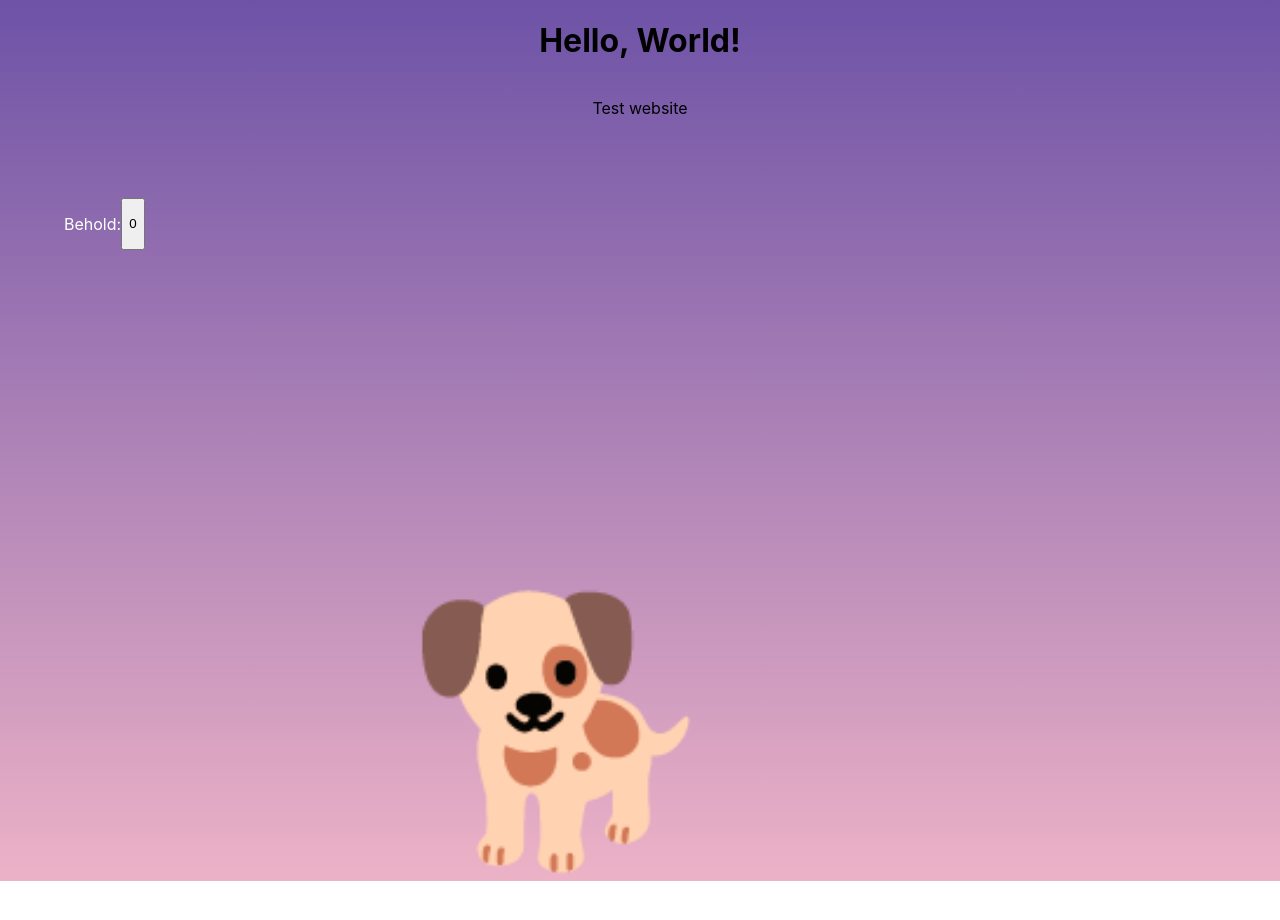
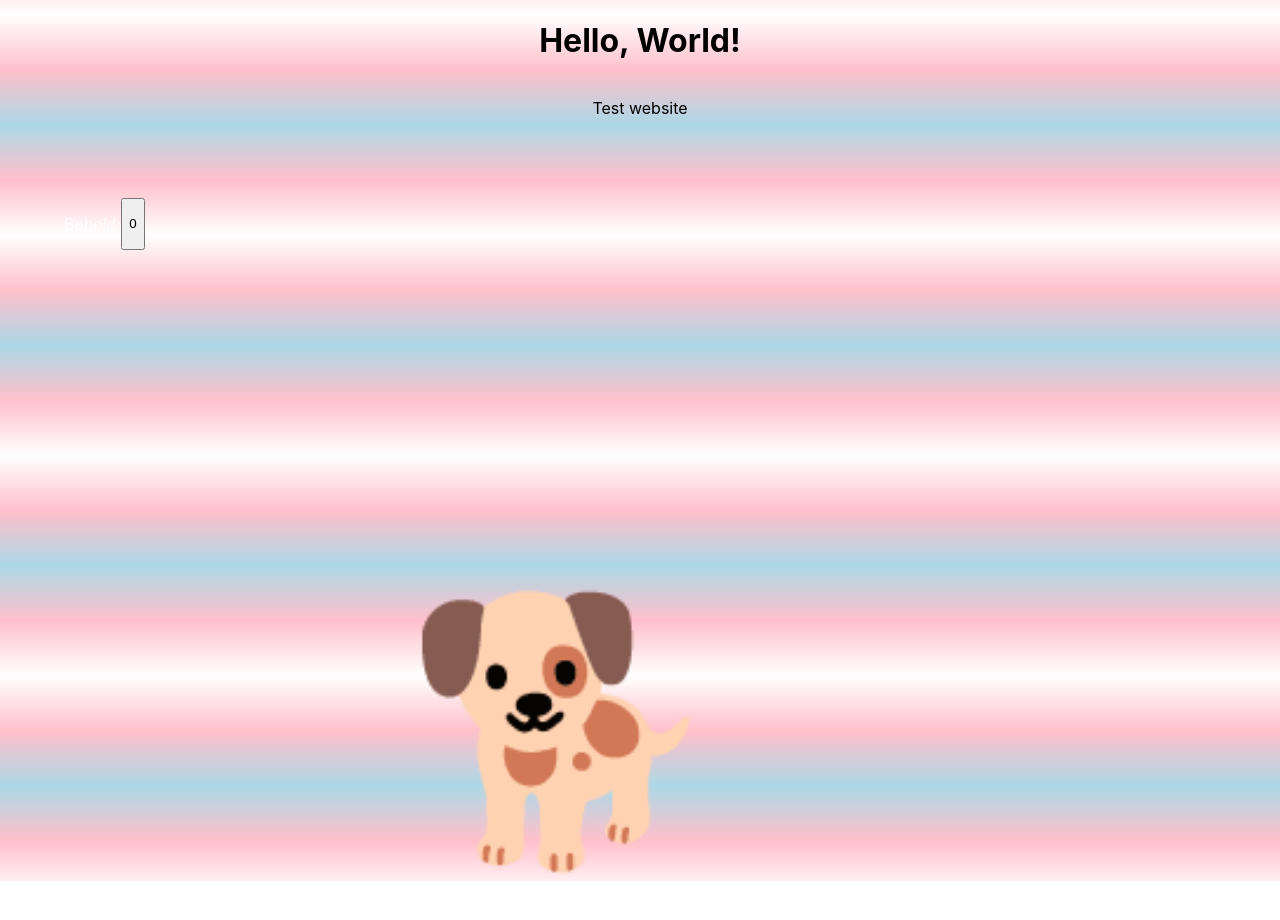
Before and after one commit to soweli-pali/lipu-wawa, a React (Create React App) app: page / in a window 1280 px wide. Shown: the top 920 px of the page. Built offline with nearby package versions, Linux system fonts and the light colour scheme.

Commit message:
Made the background more trans

```diff
--- a/src/App.css
+++ b/src/App.css
@@ -2,8 +2,8 @@
   text-align: center;
   min-height: 100vh;
   flex-direction: column;
-  background: linear-gradient(darkblue, pink);
-  background-size: 200% 200%;
+  background: linear-gradient(lightblue, pink, white, pink, lightblue);
+  background-size: 100% 25%;
   animation: gradientAnimation 20s ease infinite;
 }
 
@@ -12,7 +12,7 @@
     background-position: 0% 0%;
   }
   50% {
-    background-position: 0% 100%;
+    background-position: 100% 100%;
   }
   100% {
     background-position: 0% 0%;
```
